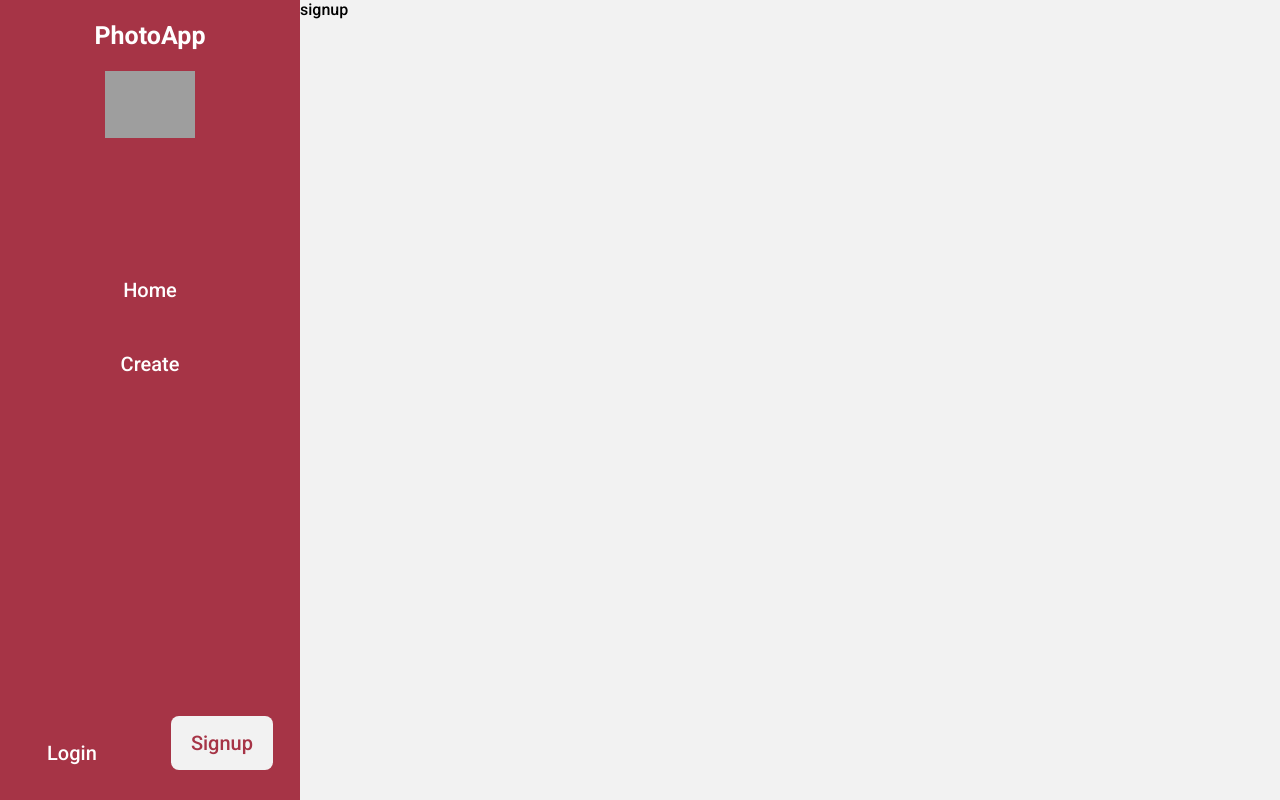
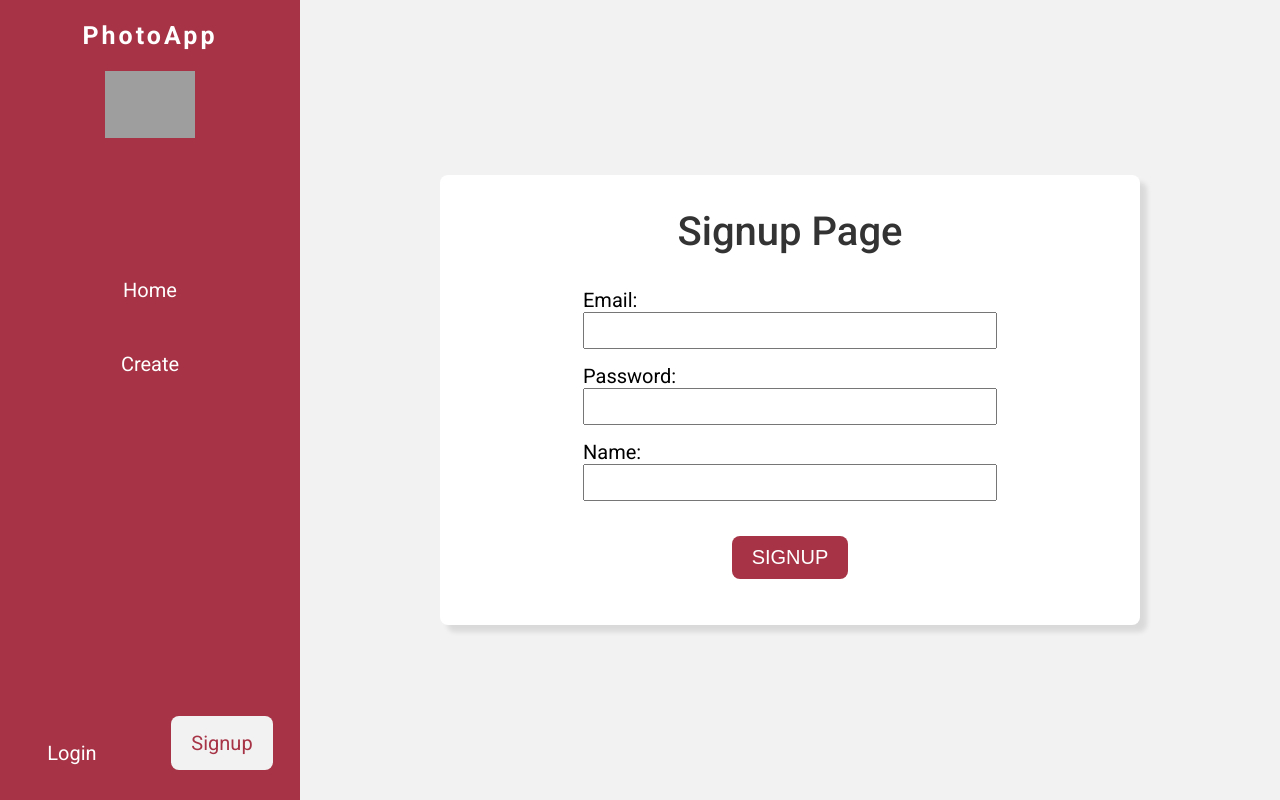
Before and after one commit to amargielewski/photoApp, a React (Create React App) app: page /signup in a window 1280 px wide. Built offline with nearby package versions, Linux system fonts and the light colour scheme; grey boxes are pictures that could not be loaded.

Commit message:
Login and Signup page

```diff
--- a/public/index.html
+++ b/public/index.html
@@ -14,9 +14,10 @@
     <link rel="preconnect" href="https://fonts.googleapis.com" />
     <link rel="preconnect" href="https://fonts.gstatic.com" crossorigin />
     <link
-      href="https://fonts.googleapis.com/css2?family=Roboto:wght@100;300;500;700&display=swap"
+      href="https://fonts.googleapis.com/css2?family=Roboto:wght@100;300;400;500;700&display=swap"
       rel="stylesheet"
     />
+
     <link rel="manifest" href="%PUBLIC_URL%/manifest.json" />
 
     <title>React App</title>
--- a/src/App.js
+++ b/src/App.js
@@ -12,18 +12,25 @@ const StyledWrapper = styled.div`
   display: flex;
 `;
 
+const StyledContainer = styled.div`
+  width: 100%;
+  height: 100%;
+`;
+
 function App() {
   return (
     <StyledWrapper className="App">
       <GlobalStyle />
       <BrowserRouter>
         <Sidebar />
+        <StyledContainer>
           <Routes>
             <Route path={paths.home} element={<Home />} />
             <Route path={paths.create} element={<Create />} />
             <Route path={paths.signup} element={<Signup />} />
             <Route path={paths.login} element={<Login />} />
           </Routes>
+        </StyledContainer>
       </BrowserRouter>
     </StyledWrapper>
   );
--- a/src/components/Sidebar/Sidebar.js
+++ b/src/components/Sidebar/Sidebar.js
@@ -40,7 +40,6 @@ const LoginSignupWrapper = styled.div`
 
 const StyledImage = styled.img`
   width: 90px;
-  color: white;
 `;
 
 const StyledNavLink = styled(NavLink)`
@@ -48,6 +47,7 @@ const StyledNavLink = styled(NavLink)`
   color: white;
   font-size: 20px;
   transition: 0.3s;
+  font-weight: 400;
 `;
 const StyledTitleContainer = styled.div`
   display: flex;
@@ -58,6 +58,7 @@ const StyledTitle = styled.h2`
   color: #fff;
   font-weight: bold;
   font-size: 25px;
+  letter-spacing: 3px;
 `;
 
 const StyledLinksContainer = styled.div`
--- a/src/pages/Login.js
+++ b/src/pages/Login.js
@@ -1,5 +1,93 @@
+import styled from "styled-components";
+import { useState } from "react";
+
+const StyledWrapper = styled.div`
+  height: 100vh;
+  display: flex;
+  flex-direction: column;
+  justify-content: center;
+  align-items: center;
+`;
+
+const StyledForm = styled.form`
+  width: 700px;
+  height: 400px;
+  box-shadow: 7px 7px 5px rgba(0, 0, 0, 0.1);
+  display: flex;
+  flex-direction: column;
+  background-color: white;
+  border-radius: 8px;
+  align-items: center;
+`;
+
+const StyledTitle = styled.h2`
+  font-size: 40px;
+  font-weight: 500;
+  color: #333333;
+`;
+
+const StyledInputTitle = styled.span`
+  font-size: 20px;
+  font-weight: 4s00;
+`;
+
+const StyledInput = styled.input`
+  width: 400px;
+  font-size: 20px;
+  padding: 5px 5px;
+  display: block;
+`;
+
+const StyledLabel = styled.label`
+  margin-bottom: 15px;
+`;
+
+const StyledButton = styled.button`
+  margin-top: 20px;
+  text-transform: uppercase;
+  align-self: center;
+  border: none;
+  font-size: 20px;
+  padding: 10px 20px;
+  background-color: #a63446;
+  color: white;
+  cursor: pointer;
+  border-radius: 8px;
+`;
+
 function Login() {
-  return <div>login</div>;
+  const [email, setEmail] = useState("");
+  const [password, setPassword] = useState("");
+
+  const handleSubmit = (e) => {
+    e.preventDefault();
+    console.log(email, password);
+  };
+
+  return (
+    <StyledWrapper>
+      <StyledForm onSubmit={handleSubmit}>
+        <StyledTitle>Login Page</StyledTitle>
+        <StyledLabel>
+          <StyledInputTitle>Email:</StyledInputTitle>
+          <StyledInput
+            type="email"
+            onChange={(e) => setEmail(e.target.value)}
+            value={email}
+          />
+        </StyledLabel>
+        <StyledLabel>
+          <StyledInputTitle>Password:</StyledInputTitle>
+          <StyledInput
+            type="password"
+            onChange={(e) => setPassword(e.target.value)}
+            value={password}
+          />
+        </StyledLabel>
+        <StyledButton>login</StyledButton>
+      </StyledForm>
+    </StyledWrapper>
+  );
 }
 
 export default Login;
--- a/src/pages/Signup.js
+++ b/src/pages/Signup.js
@@ -1,5 +1,102 @@
+import styled from "styled-components";
+import { useState } from "react";
+const StyledWrapper = styled.div`
+  height: 100vh;
+  display: flex;
+  flex-direction: column;
+  justify-content: center;
+  align-items: center;
+`;
+
+const StyledForm = styled.form`
+  width: 700px;
+  height: 450px;
+  box-shadow: 7px 7px 5px rgba(0, 0, 0, 0.1);
+  display: flex;
+  flex-direction: column;
+  background-color: white;
+  border-radius: 8px;
+  align-items: center;
+`;
+
+const StyledTitle = styled.h2`
+  font-size: 40px;
+  font-weight: 500;
+  color: #333333;
+`;
+
+const StyledInputTitle = styled.span`
+  font-size: 20px;
+  font-weight: 400;
+`;
+
+const StyledInput = styled.input`
+  width: 400px;
+  font-size: 20px;
+  padding: 5px 5px;
+  display: block;
+`;
+
+const StyledLabel = styled.label`
+  margin-bottom: 15px;
+`;
+
+const StyledButton = styled.button`
+  margin-top: 20px;
+  text-transform: uppercase;
+  align-self: center;
+  border: none;
+  font-size: 20px;
+  padding: 10px 20px;
+  background-color: #a63446;
+  color: white;
+  cursor: pointer;
+  border-radius: 8px;
+`;
+
 function Signup() {
-  return <div>signup</div>;
+  const [email, setEmail] = useState("");
+  const [password, setPassword] = useState("");
+  const [name, setName] = useState("");
+
+  const handleSubmit = (e) => {
+    e.preventDefault();
+
+    console.log(email, password, name);
+  };
+
+  return (
+    <StyledWrapper>
+      <StyledForm onSubmit={handleSubmit}>
+        <StyledTitle>Signup Page</StyledTitle>
+        <StyledLabel>
+          <StyledInputTitle>Email:</StyledInputTitle>
+          <StyledInput
+            type="email"
+            value={email}
+            onChange={(e) => setEmail(e.target.value)}
+          />
+        </StyledLabel>
+        <StyledLabel>
+          <StyledInputTitle>Password:</StyledInputTitle>
+          <StyledInput
+            type="password"
+            onChange={(e) => setPassword(e.target.value)}
+            value={password}
+          />
+        </StyledLabel>
+        <StyledLabel>
+          <StyledInputTitle>Name:</StyledInputTitle>
+          <StyledInput
+            type="text"
+            onChange={(e) => setName(e.target.value)}
+            value={name}
+          />
+        </StyledLabel>
+        <StyledButton>Signup</StyledButton>
+      </StyledForm>
+    </StyledWrapper>
+  );
 }
 
 export default Signup;
```
Lines whose indentation alone changed are shown as unchanged.
